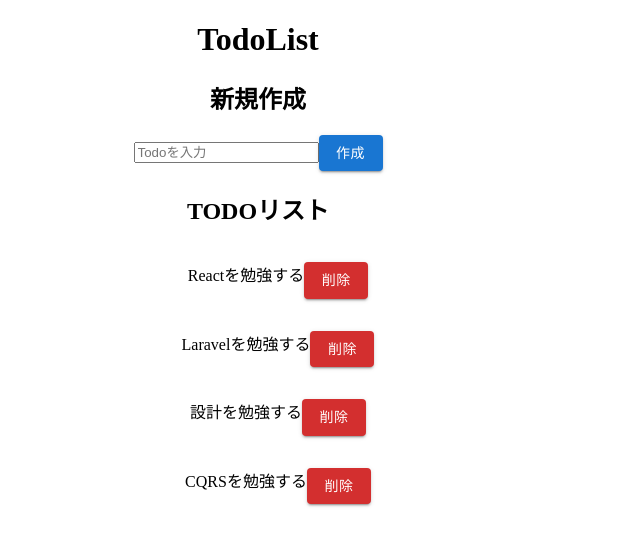
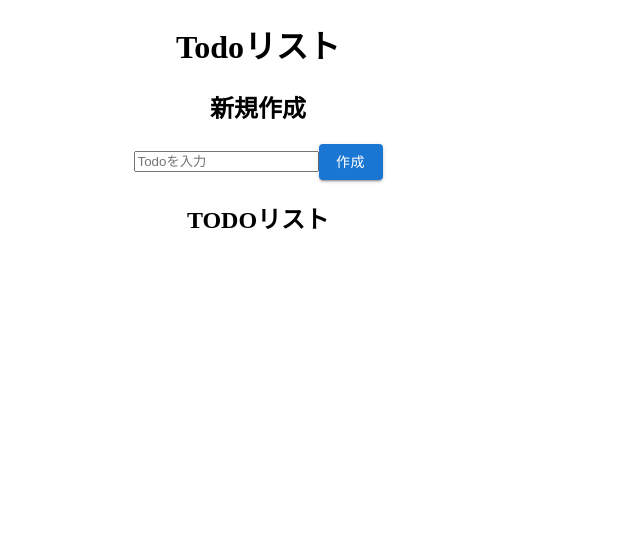
Before and after one commit to Tomo-kw/react-my-todo, a React (Create React App) app: page / in a window 1280 px wide. Shown: the top 546 px of the page, without its empty margins (0-640 px from the left). Built offline with nearby package versions, Linux system fonts and the light colour scheme.

Commit message:
Todoの登録機能実装

```diff
--- a/src/Todo.js
+++ b/src/Todo.js
@@ -2,41 +2,44 @@ import React, { useState } from 'react'
 import {Button} from '@mui/material'
 
 const Todo = () => {
-    const [todos, setTodos] = useState([
-        'Reactを勉強する',
-        'Laravelを勉強する',
-        '設計を勉強する',
-        'CQRSを勉強する',
-    ])
-    // console.log(todos)
+    const [text, setText] = useState('')
+    const [todos, setTodos] = useState([])
     const createTodo = () => {
-    alert('登録')
+        if(text === '') {
+            alert('Todoを入力してください')
+            return
+        }
+
+        setTodos([...todos, text])
+        setText('')
     }
 
     const deleteTodo = () => {
         alert('削除')
     }
 
-  return (
+    const onChangeText = (e) => {
+        setText(e.target.value)
+    }
+
+    return (
     <div className='wrapper'>
-      <div>
-        <h1>TodoList</h1>
-      </div>
+        <div>
+        <h1>Todoリスト</h1>
+        </div>
         <div>
             <div className='createTodo'>
                 <h2>新規作成</h2>
-                <input type='text' placeholder='Todoを入力' />
-                <Button variant="contained" onClick={() => {
-                    createTodo()
-                }}>作成</Button>
+                <input type='text' placeholder='Todoを入力' value={text} onChange={onChangeText} />
+                <Button variant="contained" onClick={createTodo}>作成</Button>
             </div>
 
             <div className='todo'>
                 <h2>TODOリスト</h2>
                 <ul>
-                    {todos.map((todo) => {
+                    {todos.map((todo, index) => {
                         return(
-                            <li>
+                            <li key={index}>
                                 <div className='todo-list'>
                                     <p>{todo}</p>
                                     <p><Button variant="contained" color="error" onClick={() =>{
@@ -50,7 +53,7 @@ const Todo = () => {
             </div>
         </div>
     </div>
-  )
+    )
 }
 
 export default Todo
```
